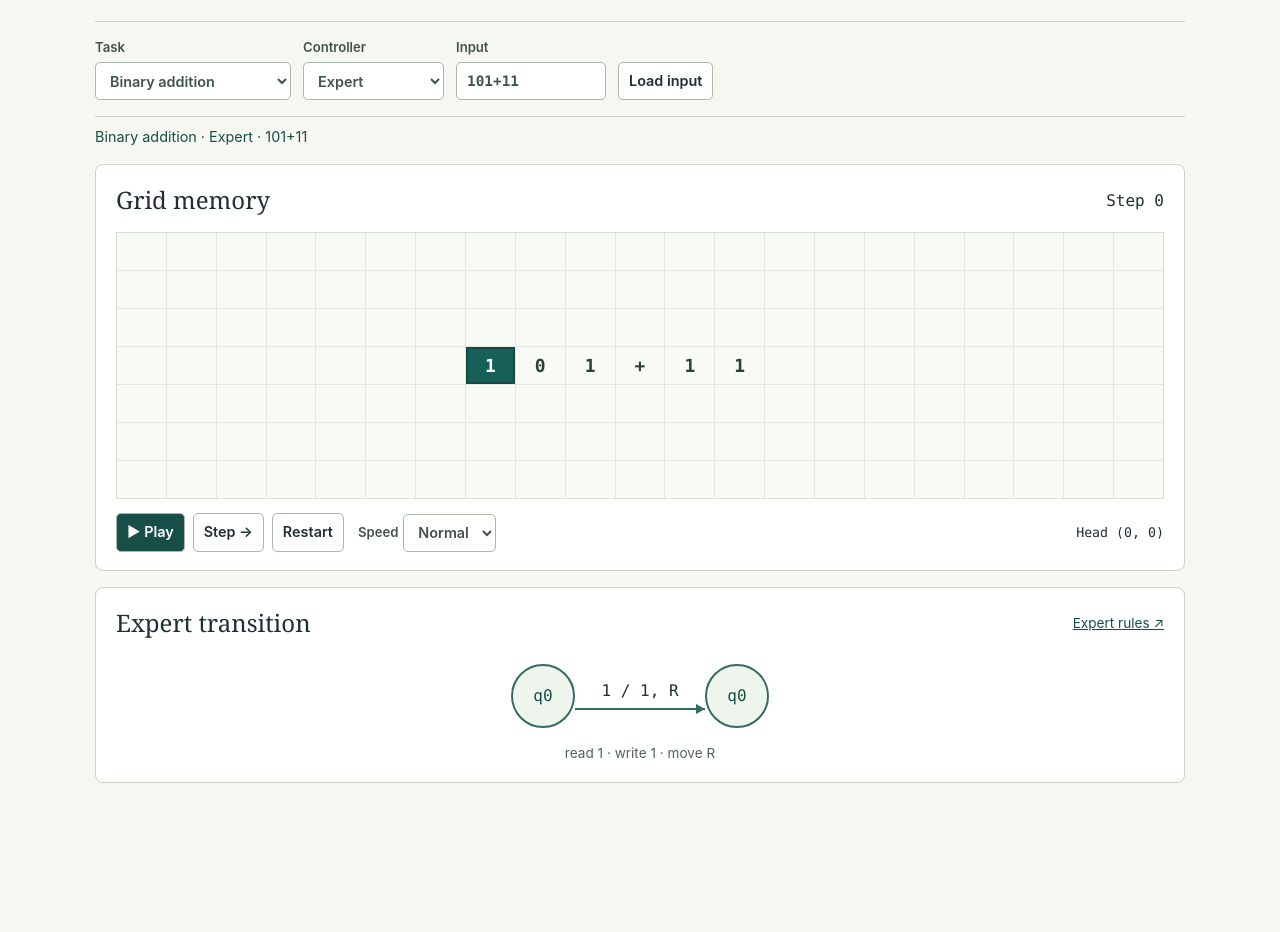
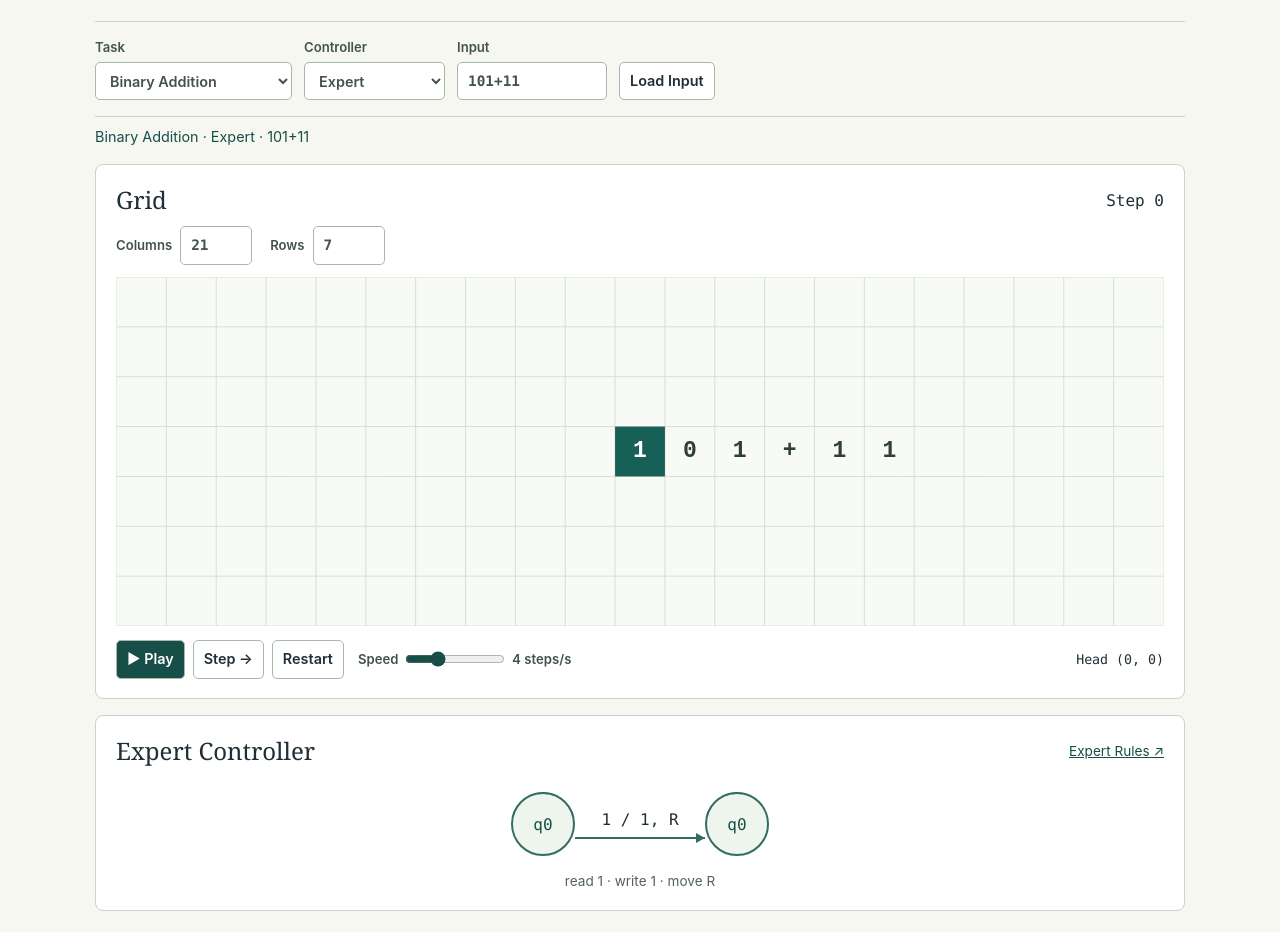
Before and after one commit to fanagor/fanagor.github.io, a plain HTML site: page del/grid/index.html in a window 1280 px wide. Shown: the part 221-1153 px from the top of the page. Before the commit the page ends 1090 px from the top, so only its background shows below. Drawn offline with Linux system fonts and the light colour scheme.

Commit message:
Update grid explorer controls and link it from the homepage

```diff
--- a/del/grid/app.mjs
+++ b/del/grid/app.mjs
@@ -1,6 +1,12 @@
 import { createExecution, inspectStep, applyStep, unpackWeights } from './engine.mjs';
+import { gridView } from './grid.mjs';
+import { validDimension } from './camera.mjs';
 const $ = id => document.getElementById(id);
-const names = { add2: 'Binary addition', mult2: 'Binary multiplication', add10: 'Decimal addition', mult10: 'Decimal multiplication', universal: 'Universal simulation' };
+const drawGrid = gridView($('grid'));
+let columns = window.innerWidth < 720 ? 11 : 21, rows = 7;
+$('cols').value = columns;
+const speeds = [1, 2, 4, 8, 16, 32, 64, 128];
+const names = { add2: 'Binary Addition', mult2: 'Binary Multiplication', add10: 'Decimal Addition', mult10: 'Decimal Multiplication', universal: 'Universal Simulation' };
 const families = { Expert: 'Expert', DFST: 'DFST', DFST_Softmax: 'Softmax DFST' };
 let catalog, execution, frame, timer, generation = 0, busy = true, loadedInput, loadedProgram;
 const glyph = v => v === '' ? 'λ' : v;
@@ -16,7 +22,7 @@ function updateChoices(taskChanged) {
             $('family').value = old;
         const inputs = { add2: '101+11', mult2: '101x11', add10: '297+84', mult10: '23x14', universal: '101' };
         $('input').value = inputs[task];
-        const programs = Object.keys(catalog.experts[task].programs ?? {});
+        const programs = Object.keys(catalog.experts[task].programs ?? {}).filter(name => !/^scaling_[ab]_m/i.test(name));
         options($('program'), programs.map(k => [k, k]));
         if (programs.includes('parity'))
             $('program').value = 'parity';
@@ -51,7 +57,8 @@ async function load() {
     execution = null;
     frame = null;
     controls();
-    $('grid').replaceChildren();
+    drawGrid(null, columns, rows);
+    $('grid').setAttribute('aria-label', 'Grid');
     $('detail').replaceChildren();
     $('counter').value = 'Step 0';
     $('position').textContent = '';
@@ -66,9 +73,9 @@ async function load() {
         const table = catalog.programs?.[run?.programs?.[loadedProgram]];
         const expert = table ? { ...e, programs: { ...e.programs, [loadedProgram]: table } } : e;
         execution = createExecution(expert, loadedInput, loadedProgram, weights);
-        $('inspectTitle').textContent = weights ? 'Neural controller' : 'Expert transition';
+        $('inspectTitle').textContent = weights ? 'Neural Controller' : 'Expert Controller';
         $('source').href = 'https://github.com/fanagor/DEL/tree/main/' + (run ? run.source : 'src/differentiable_exact_learning/data/transitions');
-        $('source').textContent = run ? 'Run and configuration ↗' : 'Expert rules ↗';
+        $('source').textContent = run ? 'Run and Configuration ↗' : 'Expert Rules ↗';
         refresh();
     }
     catch (err) {
@@ -82,21 +89,11 @@ async function load() {
         }
     }
 }
-function renderGrid(s) {
-    const cols = window.innerWidth < 720 ? 11 : 21, rows = 7, cells = [];
-    const left = s.x - Math.floor(cols / 3), top = s.y - Math.floor(rows / 2);
-    for (let y = top; y < top + rows; y++)
-        for (let x = left; x < left + cols; x++) {
-            const elem = document.createElement('span'), symbol = s.cells.get([x, y].join(',')) || '';
-            elem.className = 'cell' + (s.x === x && s.y === y ? ' active' : '');
-            elem.textContent = symbol || ((s.x === x && s.y === y) ? 'λ' : '');
-            elem.title = `(${x}, ${y}) · ${glyph(symbol)}`;
-            cells.push(elem);
-        }
-    $('grid').style.gridTemplateColumns = `repeat(${cols},1fr)`;
-    $('grid').replaceChildren(...cells);
+function renderGrid(s, jump = false) {
+    drawGrid(s, columns, rows, jump);
     $('position').textContent = `Head (${s.x}, ${s.y})`;
-    $('grid').setAttribute('aria-label', `Grid at step ${s.count}, head at ${s.x}, ${s.y}, reading ${glyph(s.cells.get([s.x, s.y].join(',')) || '')}`);
+    const symbol = s.cells.get([s.x, s.y].join(',')) || 'blank';
+    $('grid').setAttribute('aria-label', `Grid at step ${s.count}, head at ${s.x}, ${s.y}, reading ${symbol}`);
 }
 function element(tag, cls, content) {
     const el = document.createElement(tag);
@@ -146,14 +143,14 @@ function inspect(s, a) {
         return;
     }
     const w = s.weights;
-    const intro = action + '. ' + (w.soft ? 'Heatmaps show probabilities after softmax.' : 'The hidden state uses the local viewer’s max-absolute-value normalization.');
+    const intro = action + (w.soft ? '. Heatmaps show probabilities after softmax.' : '');
     const maps = element('div', 'maps', '');
-    maps.append(heatmap('h', s.hidden, w.h, w.soft, 'Hidden coordinate →'), heatmap('A[x] · next state', a.matrices.A, w.h, w.soft, 'Rows: next state'), heatmap('B[x] · write', a.matrices.B, w.h, w.soft, 'Rows: ' + s.expert.alphabet.map(glyph).join(' ')), heatmap('C[x] · move', a.matrices.C, w.h, w.soft, 'Rows: ' + s.expert.motions.join(' ')));
-    details.append(element('p', 'info', intro + ' Matrix columns index the current hidden coordinate.'), maps);
+    maps.append(heatmap('h', s.hidden, w.h, w.soft, 'Hidden coordinate →'), heatmap('A[x] · Next State', a.matrices.A, w.h, w.soft, 'Rows: next state'), heatmap('B[x] · Write', a.matrices.B, w.h, w.soft, 'Rows: ' + s.expert.alphabet.map(glyph).join(' ')), heatmap('C[x] · Move', a.matrices.C, w.h, w.soft, 'Rows: ' + s.expert.motions.join(' ')));
+    details.append(element('p', 'info', intro), maps);
 }
-function refresh() {
+function refresh(jump = false) {
     const s = execution;
-    renderGrid(s);
+    renderGrid(s, jump);
     $('counter').value = 'Step ' + s.count.toLocaleString();
     frame = inspectStep(s);
     inspect(s, frame);
@@ -166,8 +163,9 @@ function step() {
     if (!frame || execution.halted)
         return;
     try {
+        const jump = ['X', 'Y', 'Z'].includes(frame.motion);
         applyStep(execution, frame);
-        refresh();
+        refresh(jump);
     }
     catch (err) {
         pause();
@@ -177,24 +175,39 @@ function step() {
         controls();
     }
 }
-function play() { if (timer) {
+function startPlayback() {
+    timer = setInterval(step, 1000 / speeds[$('speed').value]);
+    $('play').textContent = 'Ⅱ Pause';
+}
+$('play').onclick = () => timer ? pause() : startPlayback();
+$('step').onclick = () => { pause(); step(); };
+$('reset').onclick = () => {
     pause();
-    return;
-} timer = setInterval(step, Number($('speed').value)); $('play').textContent = 'Ⅱ Pause'; }
-$('play').onclick = play;
-$('step').onclick = () => { pause(); step(); };
-$('reset').onclick = () => { pause(); const s = execution; $('input').value = loadedInput; execution = createExecution(s.expert, loadedInput, loadedProgram, s.weights); refresh(); };
-$('speed').onchange = () => { if (timer) {
-    pause();
-    play();
-} };
+    const s = execution;
+    $('input').value = loadedInput;
+    execution = createExecution(s.expert, loadedInput, loadedProgram, s.weights);
+    refresh();
+};
+$('speed').oninput = () => {
+    const rate = speeds[$('speed').value];
+    $('rate').value = rate + ' steps/s';
+    $('speed').setAttribute('aria-valuetext', rate + ' steps per second');
+    if (timer) { clearInterval(timer); startPlayback(); }
+};
+$('speed').oninput();
+function resizeGrid() {
+    if (validDimension($('cols').value)) columns = Number($('cols').value);
+    if (validDimension($('rows').value)) rows = Number($('rows').value);
+    $('cols').value = columns;
+    $('rows').value = rows;
+    if (execution) renderGrid(execution);
+}
+$('cols').onchange = $('rows').onchange = resizeGrid;
 $('settings').onsubmit = e => { e.preventDefault(); if (catalog)
     load(); };
 $('task').onchange = () => { updateChoices(true); load(); };
 $('family').onchange = () => { updateChoices(false); load(); };
 $('program').onchange = $('run').onchange = load;
-window.addEventListener('resize', () => { if (execution)
-    renderGrid(execution); });
 try {
     catalog = await get('data/catalog.json', 'json');
     options($('task'), Object.keys(names).filter(k => catalog.experts[k]).map(k => [k, names[k]]));
--- /dev/null
+++ b/del/grid/camera.mjs
@@ -0,0 +1,26 @@
+// Stay still inside the safe area; move only near an edge. Distant jumps cut.
+export function cameraTarget(center, head, width, height, teleport = false) {
+  const outside = Math.abs(head[0] - center[0]) > (width - 1) / 2 ||
+    Math.abs(head[1] - center[1]) > (height - 1) / 2;
+  if (teleport && outside) return {
+    center: [...head],
+    cut: true
+  };
+  const next = center.map((value, axis) => {
+    const size = axis ? height : width;
+    const half = (size - 1) / 2;
+    const margin = Math.min(2, Math.floor(half));
+    const distance = head[axis] - value;
+    return Math.abs(distance) > half - margin ?
+      head[axis] - Math.sign(distance) * Math.floor(half / 2) : value;
+  });
+  return {
+    center: next,
+    cut: outside && teleport
+  };
+}
+
+export function validDimension(value) {
+  const number = Number(value);
+  return Number.isInteger(number) && number >= 3 && number <= 101;
+}
--- /dev/null
+++ b/del/grid/grid.mjs
@@ -0,0 +1,96 @@
+import { cameraTarget } from './camera.mjs';
+
+// Keep the same edge margins and pan timing as DEL's local animation.
+export function gridView(canvas) {
+    const ctx = canvas.getContext('2d');
+    const reducedMotion = matchMedia('(prefers-reduced-motion: reduce)');
+    let cols, rows, state, center, target, animation, lastTime;
+
+    function draw() {
+        const width = canvas.clientWidth, height = canvas.clientHeight;
+        if (!width || !height) return;
+        const ratio = window.devicePixelRatio || 1;
+        const pixels = [Math.round(width * ratio), Math.round(height * ratio)];
+        if (canvas.width !== pixels[0] || canvas.height !== pixels[1]) {
+            canvas.width = pixels[0];
+            canvas.height = pixels[1];
+        }
+        ctx.setTransform(ratio, 0, 0, ratio, 0, 0);
+        ctx.clearRect(0, 0, width, height);
+        if (!state) return;
+        const cell = Math.min(width / cols, height / rows);
+        const left = (width - cell * cols) / 2, top = (height - cell * rows) / 2;
+        const x0 = center[0] - (cols - 1) / 2, y0 = center[1] - (rows - 1) / 2;
+        ctx.save();
+        ctx.beginPath();
+        ctx.rect(left, top, cols * cell, rows * cell);
+        ctx.clip();
+        ctx.fillStyle = '#f8faf6';
+        ctx.fillRect(left, top, cols * cell, rows * cell);
+        ctx.strokeStyle = '#d6dfd5';
+        ctx.beginPath();
+        for (let x = Math.floor(x0); x <= Math.ceil(x0 + cols); x++) {
+            const px = left + (x - x0) * cell;
+            ctx.moveTo(px, top); ctx.lineTo(px, height - top);
+        }
+        for (let y = Math.floor(y0); y <= Math.ceil(y0 + rows); y++) {
+            const py = top + (y - y0) * cell;
+            ctx.moveTo(left, py); ctx.lineTo(width - left, py);
+        }
+        ctx.stroke();
+        ctx.fillStyle = '#176057';
+        ctx.fillRect(left + (state.x - x0) * cell, top + (state.y - y0) * cell, cell, cell);
+        ctx.font = '600 ' + Math.min(23, cell * 0.52) + 'px ui-monospace, monospace';
+        ctx.textBaseline = 'middle';
+        ctx.textAlign = 'center';
+        for (let y = Math.floor(y0); y < y0 + rows; y++) {
+            for (let x = Math.floor(x0); x < x0 + cols; x++) {
+                const symbol = state.cells.get(x + ',' + y);
+                if (!symbol) continue;
+                ctx.fillStyle = x === state.x && y === state.y ? '#fff' : '#2e4035';
+                ctx.fillText(symbol, left + (x - x0 + 0.5) * cell, top + (y - y0 + 0.5) * cell);
+            }
+        }
+        ctx.restore();
+    }
+
+    function pan(now) {
+        const blend = 1 - Math.exp(-(now - lastTime) / 65);
+        lastTime = now;
+        center = center.map((v, i) => v + (target[i] - v) * blend);
+        if (Math.max(...center.map((v, i) => Math.abs(v - target[i]))) < 0.005) {
+            center = [...target];
+            animation = null;
+        } else {
+            animation = requestAnimationFrame(pan);
+        }
+        draw();
+    }
+
+    new ResizeObserver(draw).observe(canvas);
+    return function render(next, columns, height, jump = false) {
+        const reset = state !== next;
+        state = next;
+        cols = columns;
+        rows = height;
+        canvas.style.aspectRatio = cols + ' / ' + rows;
+        if (!state) {
+            cancelAnimationFrame(animation);
+            animation = null;
+            draw();
+            return;
+        }
+        const head = [state.x, state.y];
+        const follow = cameraTarget(reset ? head : target, head, cols, rows, jump);
+        target = follow.center;
+        if (reset || follow.cut || reducedMotion.matches) {
+            cancelAnimationFrame(animation);
+            animation = null;
+            center = [...target];
+        } else if (!animation && center.some((v, i) => v !== target[i])) {
+            lastTime = performance.now();
+            animation = requestAnimationFrame(pan);
+        }
+        draw();
+    };
+}
--- a/del/grid/index.html
+++ b/del/grid/index.html
@@ -4,7 +4,7 @@
   <meta charset="utf-8"/>
   <meta content="width=device-width, initial-scale=1" name="viewport"/>
   <title>
-   Grid explorer · Differentiable Exact Learning
+   Grid Agent Explorer · Differentiable Exact Learning
   </title>
   <link href="style.css" rel="stylesheet"/>
  </head>
@@ -27,7 +27,7 @@
     Differentiable Exact Learning
    </p>
    <h1>
-    Grid explorer
+    Grid Agent Explorer
    </h1>
    <p class="intro">
     Follow an expert or a learned controller one read, write, and move at a time.
@@ -44,7 +44,7 @@
      </select>
     </label>
     <label for="run" hidden="" id="runLabel">
-     Released checkpoint
+     Released Checkpoint
      <select id="run">
      </select>
     </label>
@@ -58,7 +58,7 @@
      <input autocomplete="off" id="input" maxlength="4096" spellcheck="false" value="101+11"/>
     </label>
     <button type="submit">
-     Load input
+     Load Input
     </button>
    </form>
    <p id="status" role="status">
@@ -67,14 +67,17 @@
    <section class="board">
     <div class="titlebar">
      <h2>
-      Grid memory
+      Grid
      </h2>
      <output id="counter">
       Step 0
      </output>
     </div>
-    <div aria-label="Grid memory" id="grid" role="img">
+    <div class="dimensions">
+     <label>Columns <input id="cols" type="number" min="3" max="101" value="21"></label>
+     <label>Rows <input id="rows" type="number" min="3" max="101" value="7"></label>
     </div>
+    <canvas aria-label="Grid" id="grid" role="img"></canvas>
     <div class="controls">
      <button class="primary" disabled="" id="play">
       ▶ Play
@@ -87,17 +90,8 @@
      </button>
      <label class="speed" for="speed">
       Speed
-      <select id="speed">
-       <option value="400">
-        Slow
-       </option>
-       <option selected="" value="150">
-        Normal
-       </option>
-       <option value="40">
-        Fast
-       </option>
-      </select>
+      <input id="speed" type="range" min="0" max="7" step="1" value="2" aria-label="Playback speed">
+      <output id="rate" for="speed">4 steps/s</output>
      </label>
      <span id="position">
      </span>
@@ -106,10 +100,10 @@
    <section id="inspector">
     <div class="titlebar">
      <h2 id="inspectTitle">
-      Expert transition
+      Expert Controller
      </h2>
      <a href="https://github.com/fanagor/DEL" id="source">
-      View source ↗
+      View Source ↗
      </a>
     </div>
     <div id="detail">
--- a/del/grid/style.css
+++ b/del/grid/style.css
@@ -130,27 +130,26 @@ h2 {
   font-family: var(--mono);
 }
 #grid {
-  margin: 14px 0;
-  display: grid;
-  background: #e2e7df;
-  gap: 1px;
-  border: 1px solid #d6dfd5;
-  overflow: hidden;
+  display: block;
+  width: 100%;
+  height: auto;
+  max-height: min(64vh, 660px);
+  margin: 12px auto;
+  border: 0;
+  image-rendering: auto;
 }
-.cell {
-  display: grid;
-  place-items: center;
-  height: 37px;
-  background: #f8faf6;
-  font: 600 18px var(--mono);
-  color: #2e4035;
+.dimensions, .dimensions label {
+  display: flex;
+  align-items: center;
+  gap: 8px;
 }
-.cell.active {
-  background: #176057;
-  color: white;
-  outline: 2px solid #164b45;
-  outline-offset: -2px;
+.dimensions {
+  margin-top: 8px;
+  gap: 18px;
 }
+.dimensions input { width: 5em; }
+#speed { width: 100px; padding: 0; accent-color: var(--ink); }
+#rate { font-variant-numeric: tabular-nums; min-width: 6em; }
 .controls {
   gap: 8px;
 }
@@ -244,9 +243,6 @@ canvas {
   .maps {
     grid-template-columns: repeat(2,minmax(0,1fr));
   }
-  .cell {
-    height: 31px;
-  }
   form label {
     max-width: 100%;
   }
```
Also changed, not shown: index.html (+1 -0 lines).
